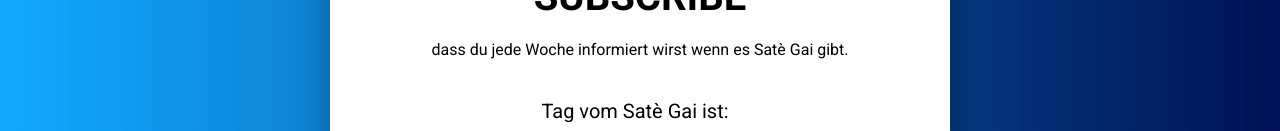
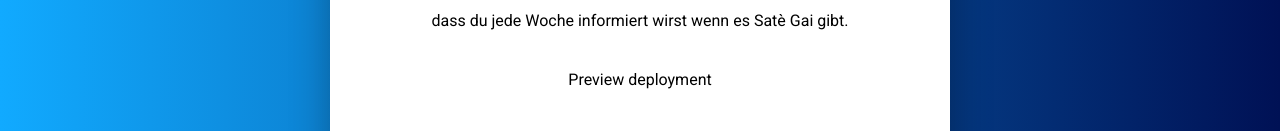
Before and after one commit to OG-Jons/mealbot-frontend, a Vue app: page / in a window 1280 px wide. Shown: the part 282-413 px from the top of the page. Built offline with nearby package versions, Linux system fonts and the light colour scheme; no server answers.

Commit message:
Update SubscribeCard.vue

```diff
--- a/src/components/SubscribeCard.vue
+++ b/src/components/SubscribeCard.vue
@@ -7,6 +7,7 @@
       </div>
       <h1>Subscribe</h1>
       <p>dass du jede Woche informiert wirst wenn es Satè Gai gibt.</p>
+      <p>Preview deployment</p>
     </div>
     <div class="day-container">
       <span>Tag vom Satè Gai ist: </span>
```
